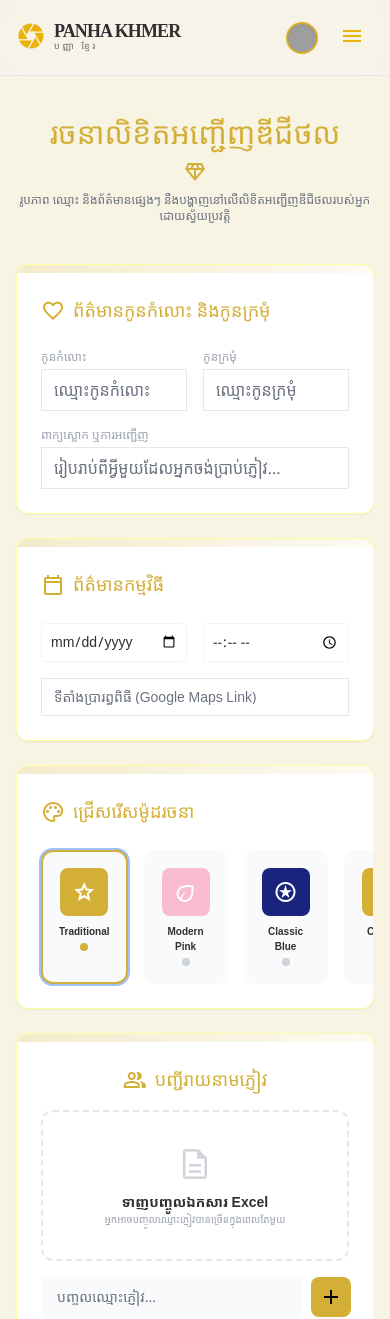
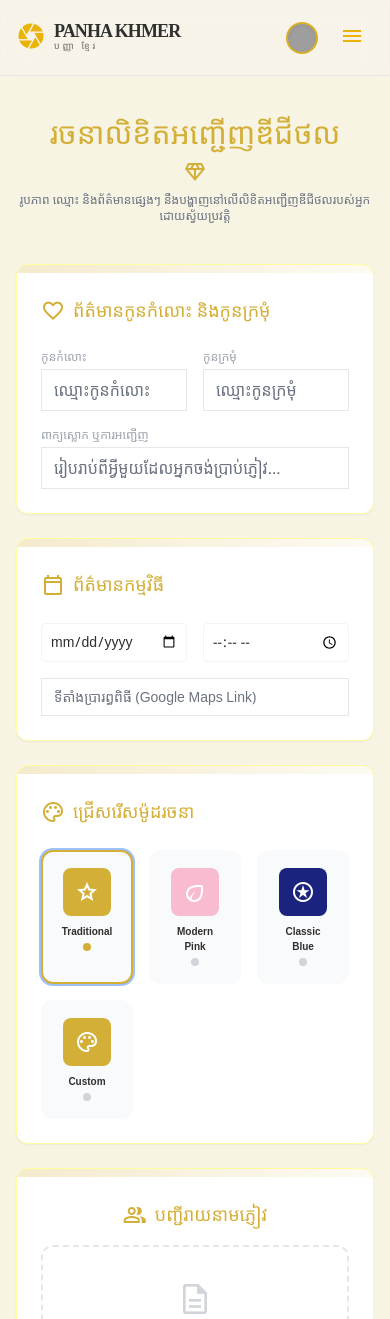
Before and after one commit to NhebPanha/pre-wedding, a Nuxt app: page /services in a window 390 px wide. Shown: the top 1319 px of the page. Built offline with nearby package versions, Linux system fonts and the light colour scheme; grey boxes are pictures that could not be loaded; a web font is replaced by a local one.

Commit message:
update reponsive

```diff
--- a/app/pages/services.vue
+++ b/app/pages/services.vue
@@ -180,27 +180,27 @@ watch(() => invitationData.value.customColor, (newColor) => {
           </div>
         </div>
 
-        <div class="bg-white rounded-xl shadow-sm border overflow-hidden" :style="{ borderColor: lighterColor }">
+        <div class="bg-white  rounded-xl shadow-sm border overflow-hidden" :style="{ borderColor: lighterColor }">
           <div class="p-1" :style="{ background: `linear-gradient(to right, ${currentThemeColor}40, ${currentThemeColor}10)` }"></div>
           <div class="p-6">
             <div class="flex items-center gap-2 mb-6">
               <span class="material-symbols-outlined" :style="{ color: currentThemeColor }">palette</span>
               <h3 class="font-moul text-lg" :style="{ color: currentThemeColor }">ជ្រើសរើសម៉ូដរចនា</h3>
             </div>
-            <div class="flex gap-4">
+            <div class="grid grid-cols-3 md:grid-cols-4 gap-4">
               <div
                 v-for="t in themes"
                 :key="t.id"
                 @click="invitationData.theme = t.id"
                 :class="[invitationData.theme === t.id ? 'ring-2' : 'border-transparent']"
-                class="flex-1 cursor-pointer border-2 rounded-xl p-4 text-center transition-all bg-gray-50"
+                class="flex-1 flex-wrap  cursor-pointer border-2 rounded-xl p-4 text-center transition-all bg-gray-50"
                 :style="invitationData.theme === t.id ? {
                   borderColor: currentThemeColor,
 
                 } : {}"
               >
                 <div
-                  class="w-12 h-12 mx-auto rounded-lg mb-2 flex items-center justify-center text-white"
+                  class="w-12 h-12 mx-auto rounded-lg mb-2  flex items-center justify-center text-white"
                   :style="{
                     backgroundColor: t.id === 'custom' ? invitationData.customColor : t.color
                   }"
```
